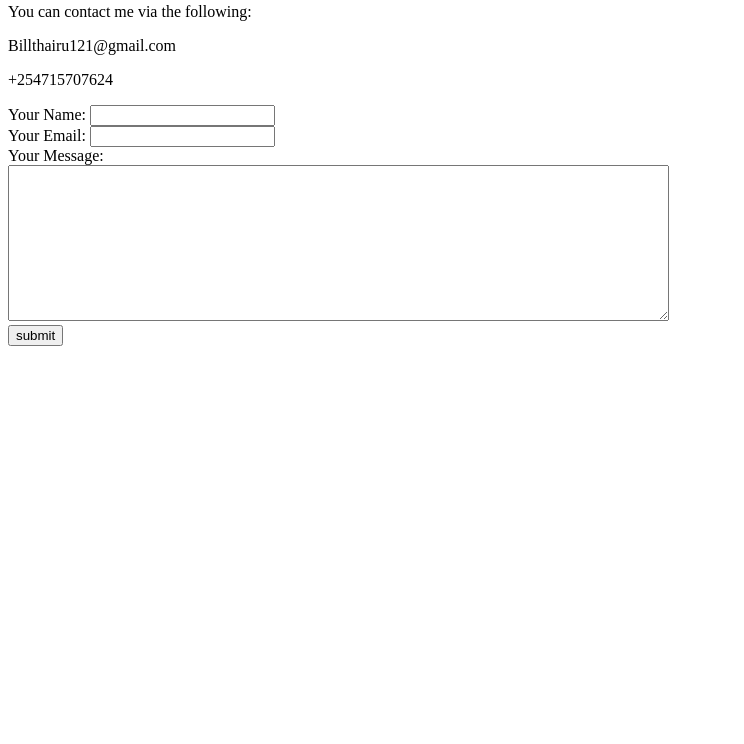
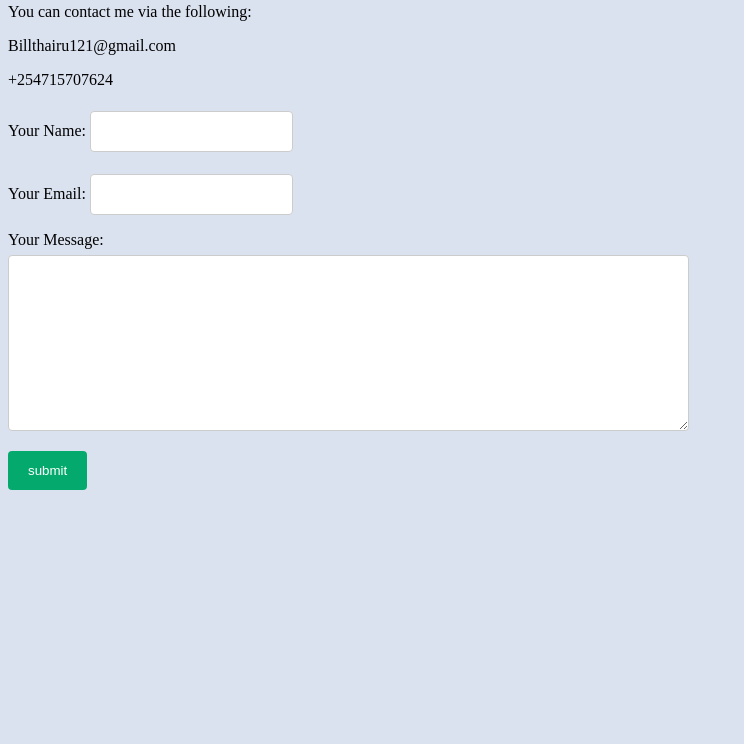
Before and after one commit to ItsBillThairu/cv, a plain HTML site: page Contact-me.html in a window 1280 px wide. Shown: the part 56-800 px from the top of the page, without its empty margins (0-744 px from the left). Drawn offline with Linux system fonts and the light colour scheme.

Commit message:
Add files via upload

```diff
--- a/Contact-me.html
+++ b/Contact-me.html
@@ -2,7 +2,9 @@
 <html lang="en" dir="ltr">
   <head>
     <meta charset="utf-8">
+    <link rel="stylesheet" href="styles.css">
     <title>Contact Me</title>
+
   </head>
   <body>
     <h3>Contact me</h3>
--- /dev/null
+++ b/styles.css
@@ -0,0 +1,49 @@
+body{
+  background-color: #DBE2EF;
+}
+
+hr{
+  border:dotted #C3BEF0;
+  border-top: 0;
+  border-width:6px;
+  width: 8%;
+
+}
+
+input[type=text], select, textarea {
+
+  padding: 12px;
+  border: 1px solid #ccc;
+  border-radius: 4px;
+  margin-top: 6px;
+  margin-bottom: 16px;
+  resize: vertical
+}
+input[type=email]{
+
+  padding: 12px;
+  border: 1px solid #ccc;
+  border-radius: 4px;
+  margin-top: 6px;
+  margin-bottom: 16px;
+
+}
+
+input[type=submit] {
+  background-color: #04AA6D;
+  color: white;
+  padding: 12px 20px;
+  border: none;
+  border-radius: 4px;
+  cursor: pointer;
+}
+
+input[type=submit]:hover {
+  background-color: #45a049;
+}
+
+.container {
+  border-radius: 5px;
+  background-color: #f2f2f2;
+  padding: 20px;
+}
```
Also changed, not shown: index.html (+6 -1 lines). Lines whose indentation alone changed are shown as unchanged.
